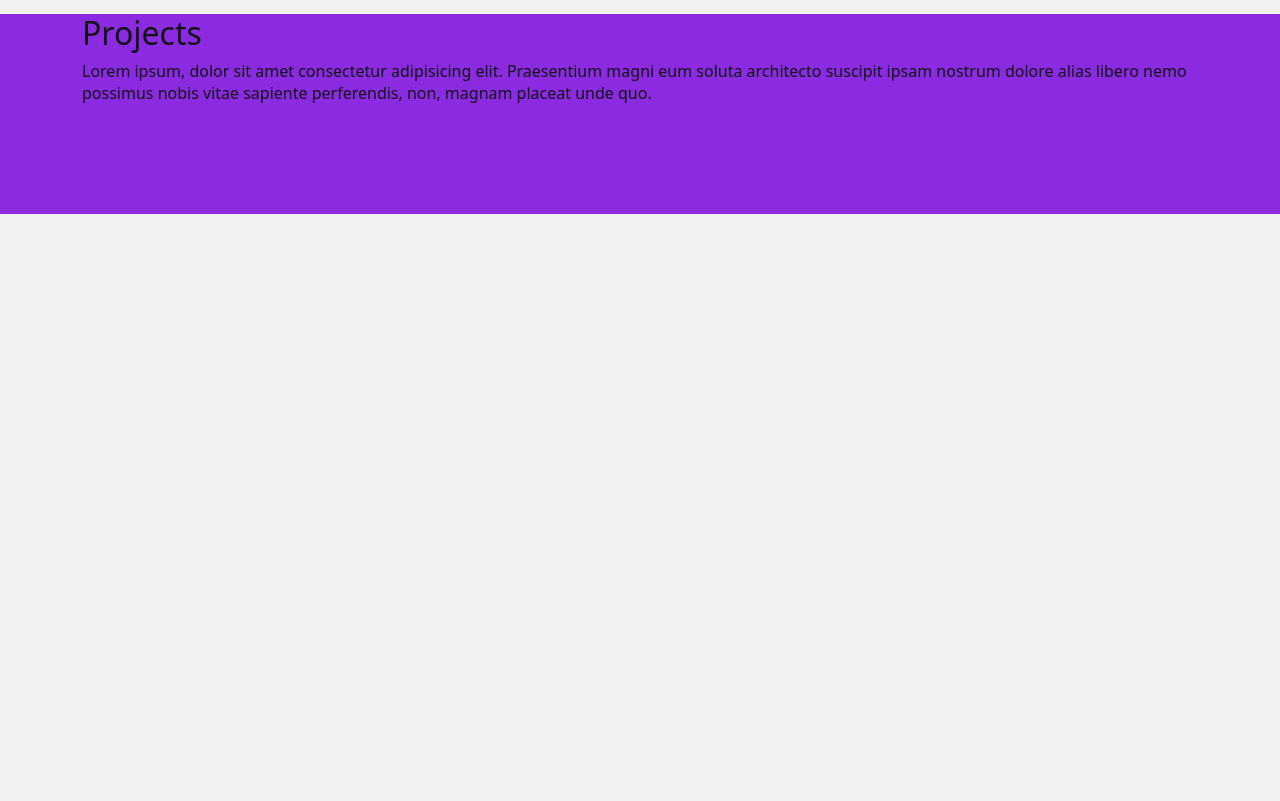
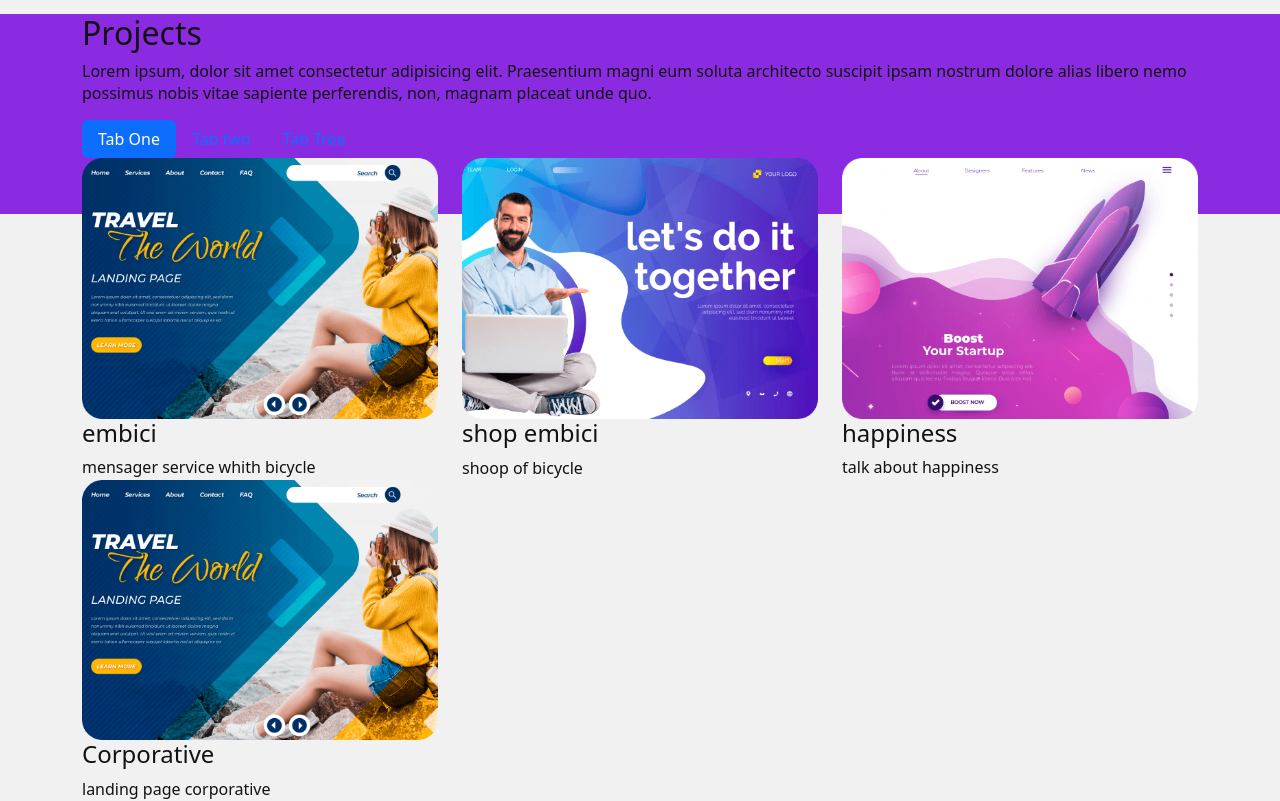
Before and after one commit to jorgeProgramaEn5/mi-portafolio, a React (Create React App) app: page / in a window 1280 px wide. Shown: the part 1320-2121 px from the top of the page. Before the commit the page ends 1534 px from the top, so only its background shows below. Built offline with nearby package versions, Linux system fonts and the light colour scheme.

Commit message:
add project

```diff
--- /dev/null
+++ b/src/Components/ProjectCard.jsx
@@ -0,0 +1,20 @@
+import React from 'react'
+import { Col } from 'react-bootstrap'
+
+function ProjectCard({title, description, imgUrl}) {
+  return (
+    <>
+    <Col sm={6} md={4}>
+        <div className='proj-imgbx'>
+            <img src={imgUrl} alt="img_project" />
+            <div className='proj-txtx'>
+                <h4>{title}</h4>
+                <span>{description}</span>
+            </div>
+        </div>
+    </Col>
+    </>
+  )
+}
+
+export default ProjectCard
--- a/src/Components/Projects.jsx
+++ b/src/Components/Projects.jsx
@@ -1,7 +1,10 @@
 import React from 'react';
 import '../Style/Projects.css';
 import { projects } from '../Constant';
-import { Container, Row, Col } from 'react-bootstrap';
+import { Container, Row, Col, TabContainer, TabContent, TabPane } from 'react-bootstrap';
+import Nav from 'react-bootstrap/Nav';
+import ProjectCard from './ProjectCard'
+
 
 
 function Projects() {
@@ -15,6 +18,36 @@ function Projects() {
                         architecto suscipit ipsam nostrum dolore alias libero nemo possimus nobis vitae sapiente
                         perferendis, non, magnam placeat unde quo.
                     </p>
+                    <TabContainer id="project-tabs" defaultActiveKey="first">
+                        <Nav variant="pills" defaultActiveKey="/home">
+                            <Nav.Item>
+                                <Nav.Link eventKey="first">Tab One</Nav.Link>
+                            </Nav.Item>
+                            <Nav.Item>
+                                <Nav.Link eventKey="second">Tab two</Nav.Link>
+                            </Nav.Item>
+                            <Nav.Item>
+                                <Nav.Link eventKey="third">Tab Tree </Nav.Link>
+                            </Nav.Item>
+                        </Nav>
+                        <TabContent >
+                            <TabPane eventKey="first">
+                                <Row>
+                                    {
+                                        projects.map((project, index)=>{
+                                            return (
+                                            <ProjectCard
+                                                key={index}
+                                                {...project}
+                                            />
+                                        )})
+                                    }
+                                </Row>
+                            </TabPane>
+                            <TabPane eventKey="second">Loren Iosu</TabPane>
+                            <TabPane eventKey="third">Loren Casuo</TabPane>
+                        </TabContent>
+                    </TabContainer>
                 </Col>
             </Row>
         </Container>
--- a/src/Components/index.js
+++ b/src/Components/index.js
@@ -2,7 +2,7 @@ import NavBar from "./NavBar";
 import Banner from "./Banner";
 import Skills from "./Skills";
 import Projects from "./Projects";
-// import Texto from "./Texto";
+import ProjectCard from "./ProjectCard";
 // import Footer from "./Footer";
 // import Modal from "./Modal";
 
@@ -11,7 +11,7 @@ export {
     Banner,
     Skills,
     Projects,
-//     Texto,
+    ProjectCard,
 //     Footer,
 //     Modal
 }
--- a/src/Constant/index.js
+++ b/src/Constant/index.js
@@ -1,4 +1,4 @@
-import {instagram, twitter, facebook, linkedin} from '../Assets';
+import {instagram, twitter, facebook, linkedin, project_img1, project_img2, project_img3} from '../Assets';
 
 export const socialMedia = [
   {
@@ -28,20 +28,24 @@ export const projects = [
     title: "embici",
     description: "mensager service whith bicycle",
     link: "https://www.bicicuba.com/",
+    imgUrl: project_img1
   },
   {
     title: "shop embici",
     description: "shoop of bicycle",
     link: "https://www.shoopofbicycle.com/",
+    imgUrl: project_img2
   },
   {
     title: "happiness",
     description: "talk about happiness",
     link: "https://www.happinescuba.com/",
+    imgUrl: project_img3
   },
   {
     title: "Corporative",
     description: "landing page corporative",
     link: "https://www.coorporativecuba.com/",
+    imgUrl: project_img1
   },
 ];
```
